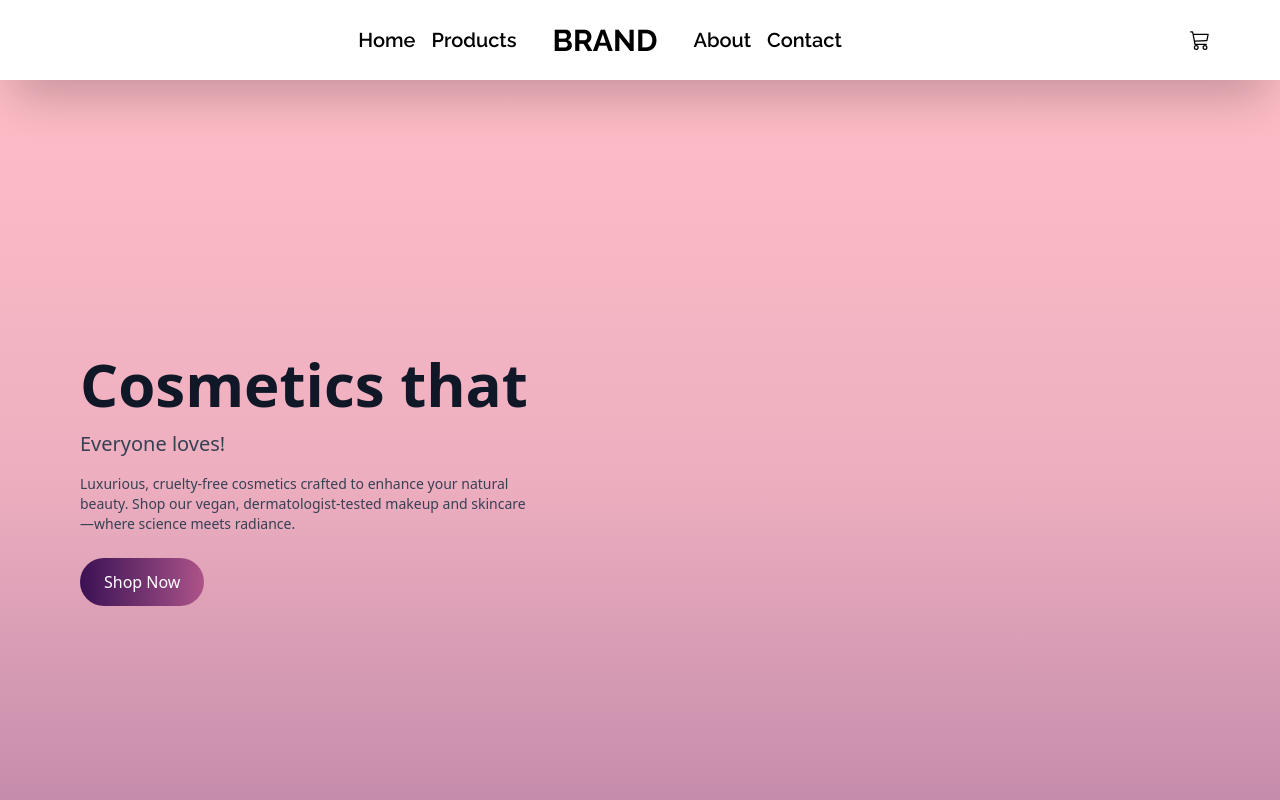
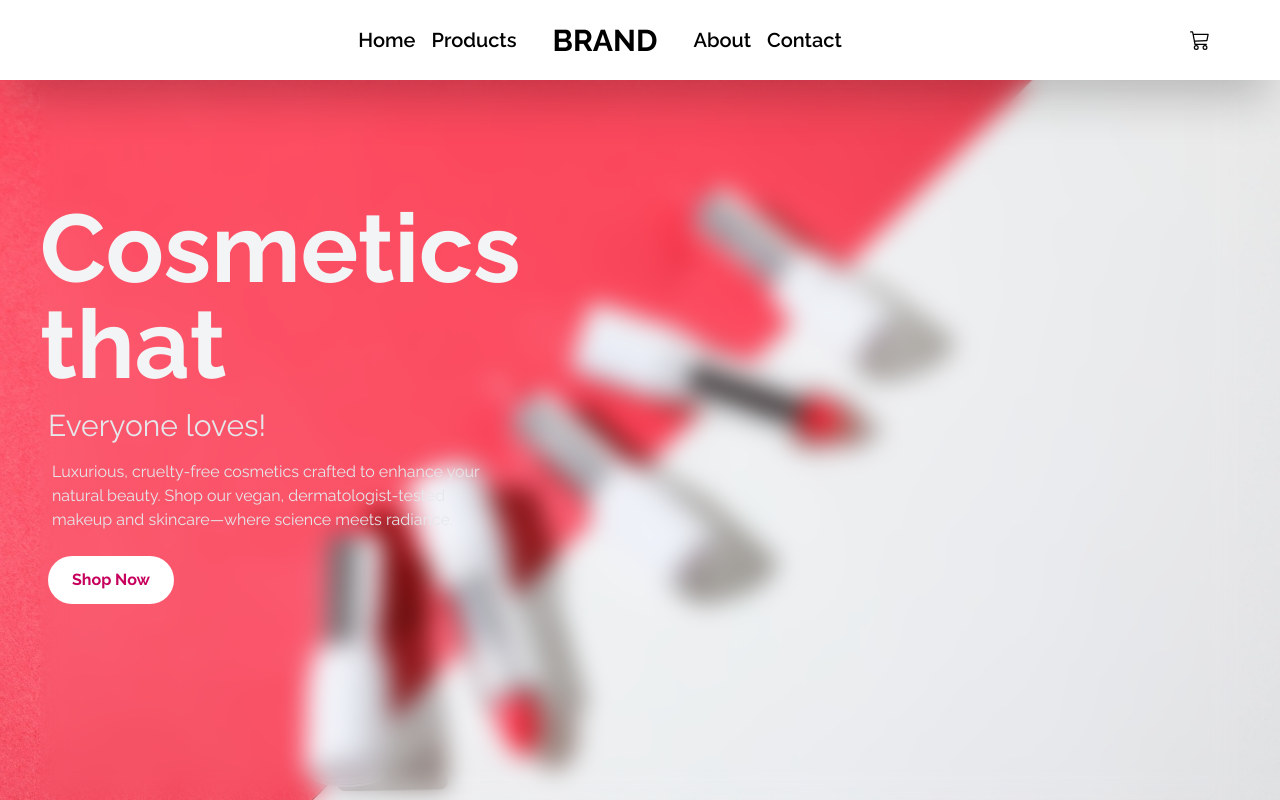
Before and after one commit to SandaruDulneth/Elora-Ecommerce-frontend, a React (Vite) app: page / in a window 1280 px wide. Built offline with nearby package versions, Linux system fonts and the light colour scheme; a web font is replaced by a local one.

Commit message:
AboutUs page / Animations

```diff
--- a/package.json
+++ b/package.json
@@ -14,6 +14,7 @@
     "@supabase/supabase-js": "^2.50.4",
     "@tailwindcss/vite": "^4.1.11",
     "axios": "^1.10.0",
+    "framer-motion": "^12.23.9",
     "gsap": "^3.13.0",
     "react": "^19.1.0",
     "react-dom": "^19.1.0",
--- a/src/Pages/client/productPage.jsx
+++ b/src/Pages/client/productPage.jsx
@@ -1,34 +1,33 @@
 import axios from "axios";
 import { useEffect, useState } from "react";
 import ProductCard from "../../components/productCard";
+import { motion } from "framer-motion";
 
-export default function ProductPage(){
-    const [products, setProducts] = useState([])
-    const [isLoading, setIsLoading] = useState(true)
+export default function ProductPage() {
+    const [products, setProducts] = useState([]);
+    const [isLoading, setIsLoading] = useState(true);
 
-    useEffect(
-        ()=>{
-            if(isLoading){
-                axios.get("http://localhost:5000/api/products").then(
-                    (res)=>{
-                        setProducts(res.data)
-                        setIsLoading(false)
-                    }
-                )
-            }
-        },[isLoading]
-    )
+    useEffect(() => {
+        if (isLoading) {
+            axios.get("http://localhost:5000/api/products").then((res) => {
+                setProducts(res.data);
+                setIsLoading(false);
+            });
+        }
+    }, [isLoading]);
 
-    return(
+    return (
         <div className="w-full h-full flex flex-wrap justify-center items-center">
-            {
-                products.map((product)=>{
-                    return(
-                        <ProductCard key={product.productId} product={product}/>
-                    )
-                })
-            }
-
+            {products.map((product, index) => (
+                <motion.div
+                    key={product.productId}
+                    initial={{ opacity: 0, y: 30 }}
+                    animate={{ opacity: 1, y: 0 }}
+                    transition={{ duration: 0.5, delay: index * 0.1 }}
+                >
+                    <ProductCard product={product} />
+                </motion.div>
+            ))}
         </div>
-    )
+    );
 }
--- a/src/Pages/home.jsx
+++ b/src/Pages/home.jsx
@@ -1,4 +1,4 @@
-import {Route, Routes, useNavigate} from "react-router-dom";
+import { Route, Routes, useNavigate } from "react-router-dom";
 import { useInView } from "react-intersection-observer";
 import Header from "../components/header";
 import ProductPage from "./client/productPage";
@@ -32,24 +32,23 @@ export default function HomePage() {
                             <div className="snap-y snap-mandatory h-screen w-full overflow-scroll scroll-smooth">
                                 {/* PAGE 1: Pink Hero Section */}
                                 <section
-                                    className="h-screen w-full bg-gradient-to-b from-[#febdc7] via-[#edaeBF] to-[#bc84a6] snap-start flex flex-col md:flex-row items-center justify-between px-6 md:px-20 py-10"
+                                    className="h-screen w-full bg-[url('/bg04.jpg')] bg-center bg-cover snap-start flex flex-col md:flex-row items-center justify-between  md:px-10 "
                                     ref={pinkRef}
                                 >
-                                    {/* Left Text Area with animation */}
-                                    <div
-                                        className={`w-full md:w-1/2 flex flex-col justify-center text-center md:text-left transition-all duration-700 ease-in-out
-                                             ${pinkInView ? "opacity-100 translate-y-0" : "opacity-0 translate-y-10" }`}>
+                                    <div className="w-screen h-screen backdrop-blur-md flex flex-col font-light">
+                                        <div className={`w-full md:w-1/2 flex flex-col justify-center text-center md:text-left transition-all duration-700 ease-in-out my-30
+                                            ${pinkInView ? "opacity-100 translate-y-0" : "opacity-0 translate-y-10"}`}>
 
-                                        <h1 className="text-4xl md:text-6xl font-bold text-gray-900">
+                                            <h1 className="text-4xl md:text-8xl font-bold text-gray-100">
                                                 Cosmetics that
                                             </h1>
                                             <p
-                                            className={`text-xl mt-4 text-gray-700 transition-opacity duration-700 delay-200 ${
+                                                className={`text-3xl mt-4 text-gray-200 transition-opacity duration-700 delay-200 ml-2 ${
                                                     pinkInView ? "opacity-100" : "opacity-0"}`}>
                                                 Everyone loves!
                                             </p>
 
-                                        <p className={`text-sm mt-4 text-gray-700 max-w-md transition-opacity duration-700 delay-400 ${
+                                            <p className={`text-md mt-4 ml-3 text-gray-200 max-w-md transition-opacity duration-700 delay-400 ${
                                                 pinkInView ? "opacity-100" : "opacity-0"}`}>
                                                 Luxurious, cruelty-free cosmetics crafted to enhance your
                                                 natural beauty. Shop our vegan, dermatologist-tested makeup
@@ -57,17 +56,15 @@ export default function HomePage() {
                                             </p>
                                             <button
                                                 onClick={() => navigate("/products")}
-                                            className={`mt-6 px-6 py-3 text-white rounded-full
-            bg-gradient-to-r from-[#3c1053] to-[#ad5389] w-fit
-            hover:from-[#c76b9b] hover:to-[#5a1a7a]
-            transition-colors duration-500 delay-60
-            transition-opacity duration-700 delay-400
-            ${pinkInView ? "opacity-100" : "opacity-0"}
-  `}
+                                                className={`mt-6 ml-2 px-6 py-3 text-pink-700 font-bold rounded-full
+                                                bg-white to-[#ad5389] w-fit
+                                                hover:bg-purple-600 hover:text-black
+                                                transition-opacity duration-700 delay-550 ease-in-out
+                                                ${pinkInView ? "opacity-100" : "opacity-0"}`}
                                             >
                                                 Shop Now
                                             </button>
-
+                                        </div>
                                     </div>
                                 </section>
 
@@ -78,19 +75,13 @@ export default function HomePage() {
                                 >
                                     <h2
                                         className={`text-5xl font-bold mb-6 transition-all duration-700 ease-in-out
-                                        ${
-                                            purpleInView
-                                                ? "opacity-100 translate-y-0"
-                                                : "opacity-0 translate-y-10"
-                                        }
-                                                   `}
+                                        ${purpleInView ? "opacity-100 translate-y-0" : "opacity-0 translate-y-10"}`}
                                     >
                                         Discover Our Exclusive Collection
                                     </h2>
                                     <p
                                         className={`text-xl max-w-xl text-center transition-opacity duration-700 delay-200
-                      ${purpleInView ? "opacity-100" : "opacity-0"}
-                    `}
+                                        ${purpleInView ? "opacity-100" : "opacity-0"}`}
                                     >
                                         Dive into the latest trends with our specially curated range
                                         of makeup and skincare essentials designed for every skin
@@ -103,7 +94,7 @@ export default function HomePage() {
 
                     {/* Other routes */}
                     <Route path="/products" element={<ProductPage />} />
-                    <Route path="/about" element={<AboutPage/>} />
+                    <Route path="/about" element={<AboutPage />} />
                     <Route path="/contact" element={<h1>Contact</h1>} />
                     <Route path="/cart" element={<CartPage />} />
                     <Route path="/checkout" element={<CheckoutPage />} />
--- a/src/components/header.jsx
+++ b/src/components/header.jsx
@@ -7,7 +7,7 @@ export default function Header(){
     const [sideDrawerOpened, setSideDrawerOpened] = useState(false)
 
     return(
-        <header className="w-full h-[80px] shadow-2xl flex justify-center relative ">
+        <header className="w-full z-50 h-[80px] shadow-2xl flex justify-center relative ">
             <GiHamburgerMenu className="h-full text-3xl md:hidden absolute left-2" onClick={
                 ()=>{
                     setSideDrawerOpened(true)
--- a/src/components/productCard.jsx
+++ b/src/components/productCard.jsx
@@ -57,7 +57,7 @@ export default function ProductCard({ product }) {
 
                     <button
                         disabled={!product.isAvailable || product.stock <= 0}
-                        className="px-3 py-1 text-sm rounded-md text-white bg-blue-600 hover:bg-blue-700 disabled:bg-gray-400 transition"
+                        className="px-3 py-1 text-sm rounded-md text-white bg-gradient-to-r from-[#f80759] to-[#bc4e9c] hover:bg-blue-700 disabled:bg-gray-400 transition"
                     >
 
                         {product.isAvailable && product.stock > 0 ? "Buy Now" : "Unavailable"}
```
Also changed, not shown: public/bg04.jpg (added), 1 other file (tests, documents, lock files or other folders). Lines whose indentation alone changed are shown as unchanged.
